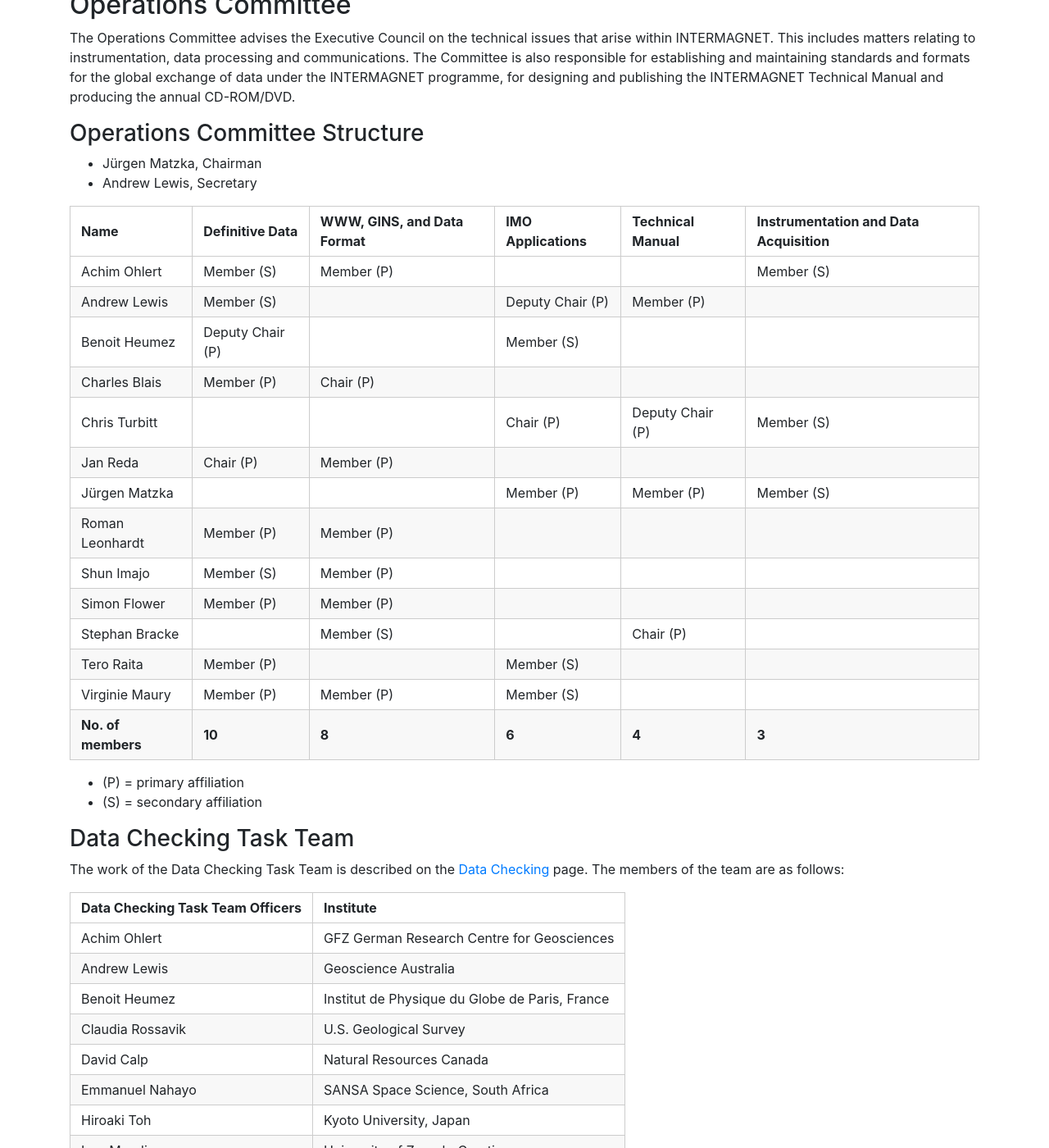
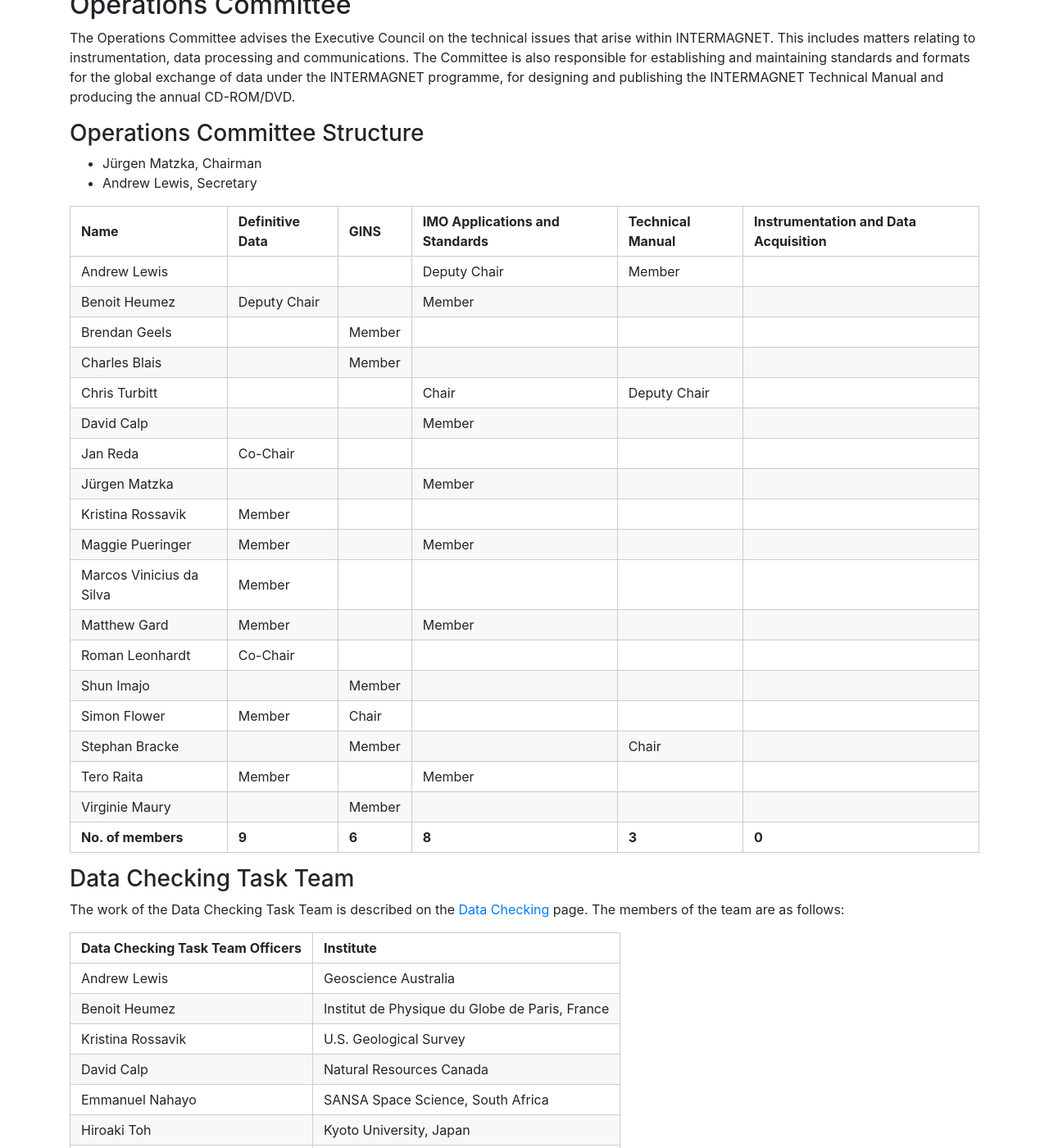
Before and after one commit to INTERMAGNET/intermagnet.github.io, a Jekyll site: the page built from structure.md, in a window 1280 px wide and 1400 px high, scrolled down 536 px. Shown: the whole window at 82% size. Built offline with Jekyll 4.4.1, drawn with Linux system fonts in a browser that asks for light colours.

Commit message:
subcommittee membership after Rio meeting

```diff
--- a/structure.md
+++ b/structure.md
@@ -22,25 +22,28 @@
 - Jürgen Matzka, Chairman
 - Andrew Lewis, Secretary
 
-| Name | Definitive Data | WWW, GINS, and Data Format | IMO Applications | Technical Manual | Instrumentation and Data Acquisition |
+| Name | Definitive Data | GINS | IMO Applications and Standards | Technical Manual | Instrumentation and Data Acquisition |
 |------|-----------------|----------------------------|------------------|------------------|--------------------------------------|
-| Achim Ohlert | Member (S) | Member (P) | | | Member (S) |
-| Andrew Lewis | Member (S) | | Deputy Chair (P) | Member (P) | |
-| Benoit Heumez | Deputy Chair (P) | | Member (S) | | |
-| Charles Blais | Member (P) | Chair (P) | | | |
-| Chris Turbitt | | | Chair (P) | Deputy Chair (P) | Member (S) |
-| Jan Reda | Chair (P) | Member (P) | | | |
-| Jürgen Matzka | | | Member (P) | Member (P) | Member (S) |
-| Roman Leonhardt | Member (P) | Member (P) | | | |
-| Shun Imajo | Member (S) | Member (P) | | | |
-| Simon Flower | Member (P) | Member (P) | | | |
-| Stephan Bracke | | Member (S) | | Chair (P) | |
-| Tero Raita | Member (P) | | Member (S) | | |
-| Virginie Maury | Member (P) | Member (P) | Member (S) | | |
-| **No. of members** | **10** | **8** | **6** | **4** | **3** |
+| Andrew Lewis | | | Deputy Chair | Member | |
+| Benoit Heumez | Deputy Chair | | Member | | |
+| Brendan Geels | | Member | | | |
+| Charles Blais | | Member | | | |
+| Chris Turbitt | | | Chair | Deputy Chair | |
+| David Calp | | | Member | | |
+| Jan Reda | Co-Chair | | | | |
+| Jürgen Matzka | | | Member | | |
+| Kristina Rossavik | Member | | | |
+| Maggie Pueringer | Member | | Member | | |
+| Marcos Vinicius da Silva | Member | | | |
+| Matthew Gard | Member | | Member | |
+| Roman Leonhardt | Co-Chair | | | | |
+| Shun Imajo | | Member | | | |
+| Simon Flower | Member | Chair | | | |
+| Stephan Bracke | | Member | | Chair | |
+| Tero Raita | Member | | Member | | |
+| Virginie Maury | | Member | | | |
+| **No. of members** | **9** | **6** | **8** | **3** | **0** |
 
-- (P) = primary affiliation
-- (S) = secondary affiliation
 
 
 ### Data Checking Task Team
@@ -51,10 +54,9 @@
 
 | Data Checking Task Team Officers | Institute                                      |
 |----------------------------------|------------------------------------------------|
-| Achim Ohlert                     | GFZ German Research Centre for Geosciences     |
 | Andrew Lewis                     | Geoscience Australia                           |
 | Benoit Heumez                    | Institut de Physique du Globe de Paris, France |
-| Claudia Rossavik                 | U.S. Geological Survey                         |
+| Kristina Rossavik                | U.S. Geological Survey                         |
 | David Calp                       | Natural Resources Canada                       |
 | Emmanuel Nahayo                  | SANSA Space Science, South Africa              |
 | Hiroaki Toh                      | Kyoto University, Japan                        |
```
